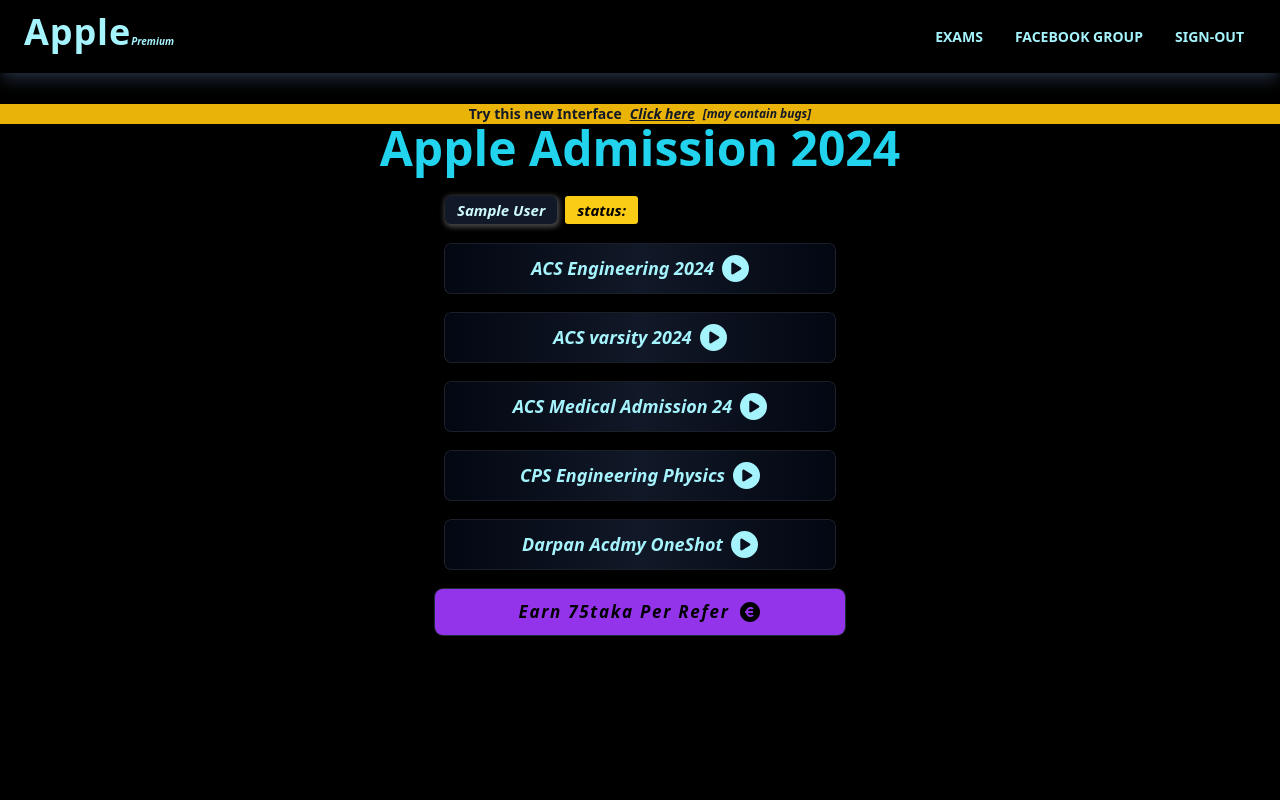
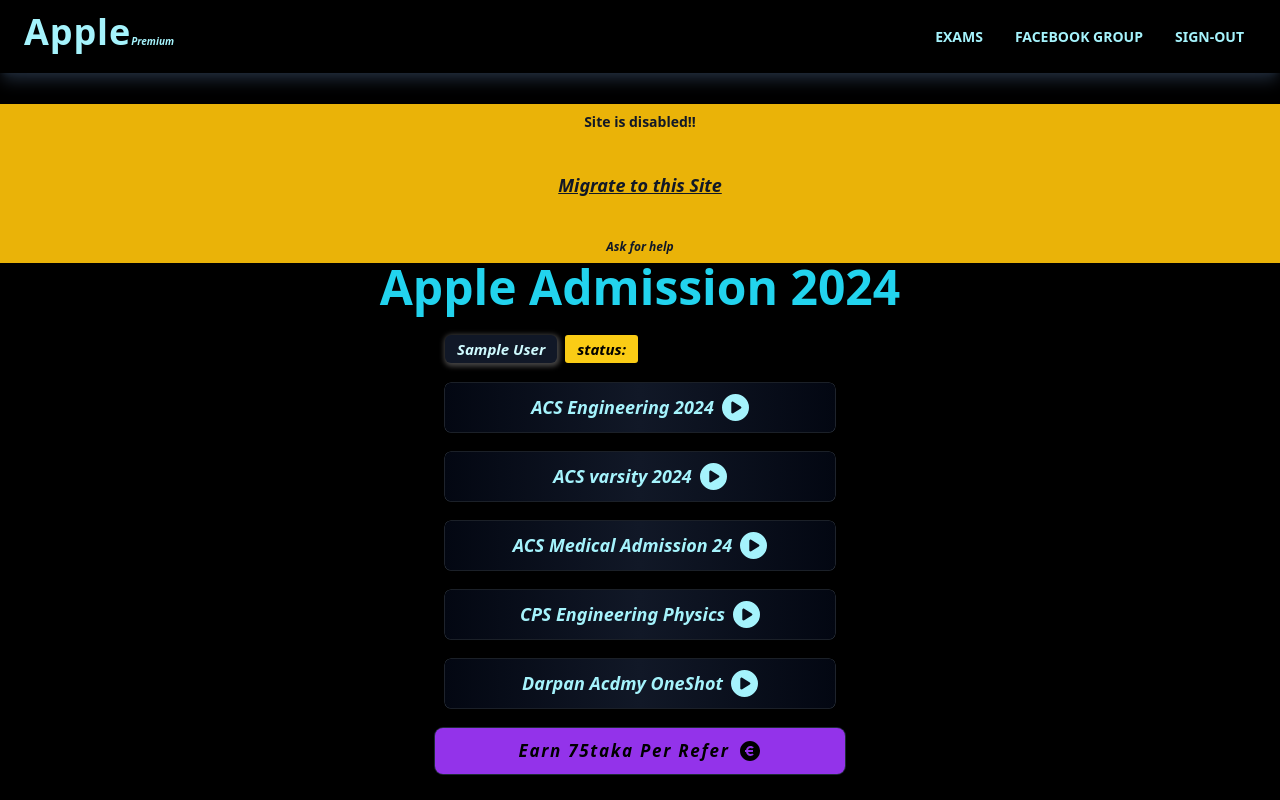
Before and after one commit to FardusWahid/hsc2024, a Next.js app: page / in a window 1280 px wide. Built offline with nearby package versions, Linux system fonts and the light colour scheme; no server answers; sample sign-in values are in the browser's storage.

Commit message:
Update page.js

```diff
--- a/src/app/page.js
+++ b/src/app/page.js
@@ -15,10 +15,10 @@
   return (
     <div className='select-none'>
 
-        <div className='bg-yellow-500 text-gray-900 gap-2 mt-2 flex justify-center items-center'>
-        <h1 className='text-sm font-bold'>Try this new Interface</h1>
-          <a href="https://ipremium.vercel.app" target='_blank' className='underline italic text-sm font-bold'>Click here</a>
-          <p className='text-xs font-bold italic'>[may contain bugs]</p>
+        <div className='bg-yellow-500 text-gray-900 gap-2 mt-2 flex flex-col justify-center items-center pointer-events-auto py-2'>
+        <h1 className='text-sm font-bold'>Site is disabled!!</h1><br/>
+          <a href="https://ipremium.vercel.app" target='_blank' className='underline italic text-[18px] font-bold'>Migrate to this Site</a><br/>
+          <a href="https://facebook.com/groups/applecourses" className='text-xs font-bold italic'>Ask for help</a>
       </div>
       <h1 className='chapterHeading tracking-tighter md:tracking-normal mb-6'>Apple Admission 2024</h1>
 
```
